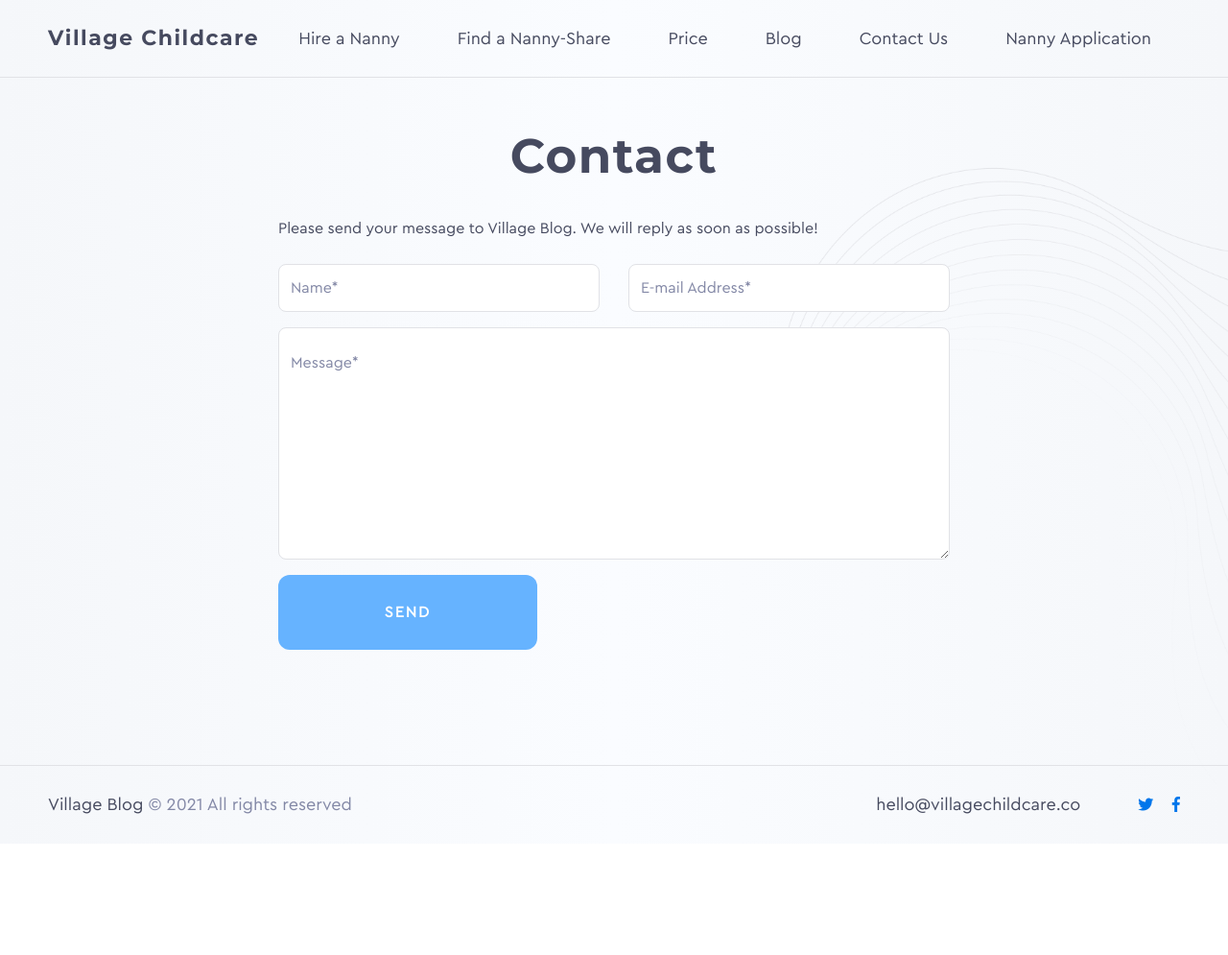
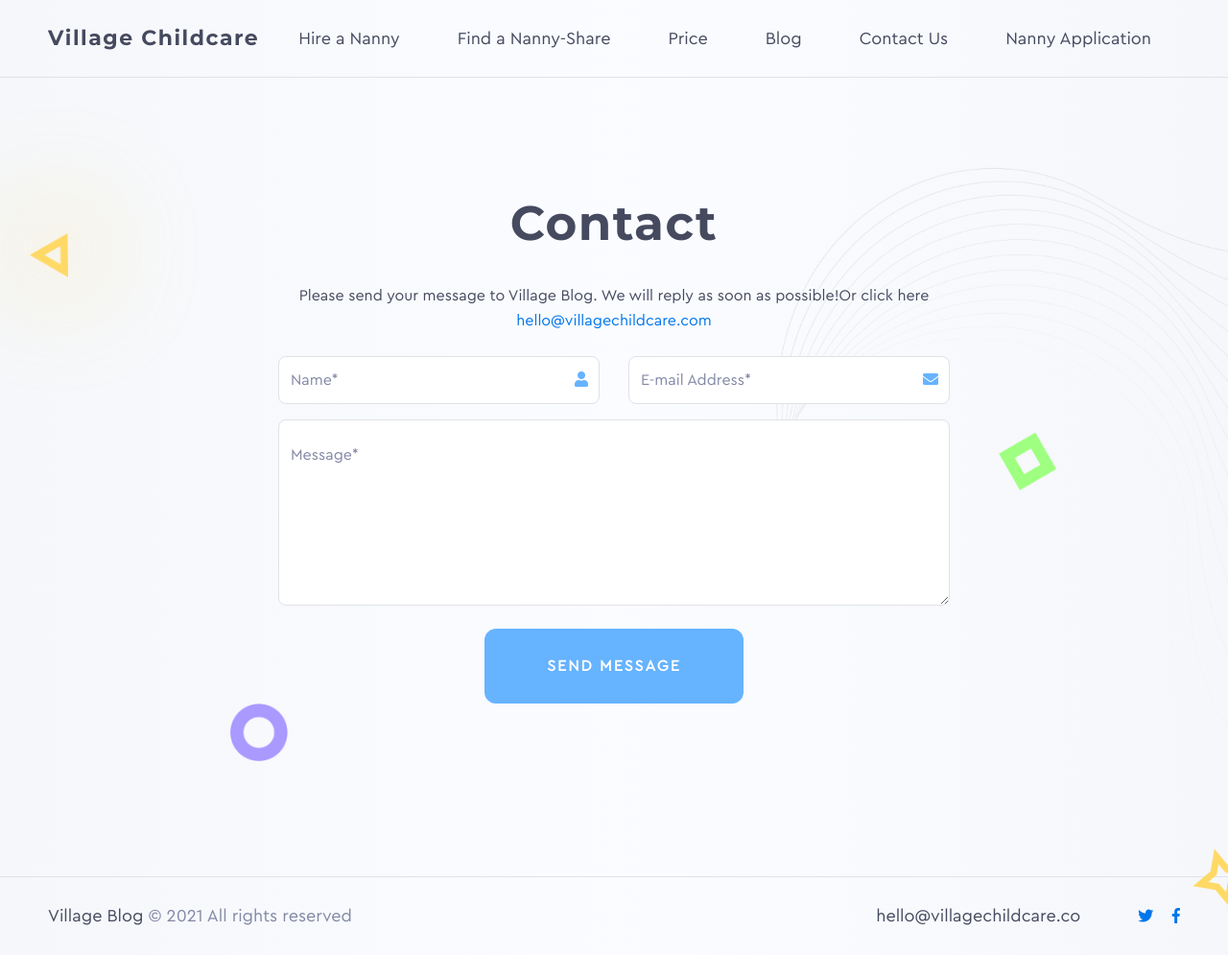
Before and after one commit to webuimaker/vblog, a Jekyll site: the page built from _pages/contact.md, in a window 1280 px wide. Shown: the whole page at 96% size. Built offline with Jekyll 4.4.1, drawn with Linux system fonts in a browser that asks for light colours; nearby versions of some CDN libraries; comment, search, counter and statistics services are not loaded; before the commit the page ends 900 px from its top, so only the background shows below that.

Commit message:
udpated conatct

```diff
--- a/_layouts/default.html
+++ b/_layouts/default.html
@@ -1,5 +1,5 @@
 <!DOCTYPE html>
-<html lang="en" class="{% if page.url == '/' %} firstafter {% endif %}">
+<html lang="en" class="{% if page.url == '/' %} firstafter {% endif %} {% if page.url == '/contact' %} ov-x{% endif %}">
 <head>
 <meta charset="utf-8">
 <meta name="viewport" content="width=device-width, initial-scale=1, shrink-to-fit=no">
@@ -106,6 +106,10 @@ ga('send', 'pageview');
     <div class="purple-circle">
         <img src="{{ site.baseurl }}/assets/images/purple-circle.png" class="img-fluid" alt="">
     </div>
+    {%endif%}
+
+    {% if page.url == '/contact' %}
+        <div class="yellow_dot"><img src="assets/images/star-yellow.png" alt=""></div>
     {%endif%}
 
     <div class="container-fluid">
--- a/_layouts/page.html
+++ b/_layouts/page.html
@@ -2,10 +2,18 @@
 layout: default
 ---
 
-<div class="page-single">
+<div class="page-single {% if page.url == '/contact' %} contact-m-t70 {%endif%}">
     <div class="entry-header">
         <h1 class="posttitle">{{ page.title }}</h1>
     </div>
+    {% if page.url == '/contact' %}
+        <div class="yellow_shadow">
+            <img src="assets/images/triangle@2x.png" alt="">
+        </div>
+
+        <div class="green_shadow"><img src="/assets/images/rectangle-green.png" class="img-fluid" alt=""></div>
+
+    {%endif%}
 </div>
 
 <!-- Featured Image -->
--- a/_pages/contact.md
+++ b/_pages/contact.md
@@ -5,16 +5,25 @@ permalink: /contact
 comments: false
 ---
 
+
+
 <form action="https://formspree.io/mvowrkaz" method="POST">
-<p class="mb-4">Please send your message to {{site.name}}. We will reply as soon as possible!</p>
+<p class="mb-4 text-center">Please send your message to Village Blog. We will reply as soon as possible!Or click here <a href="mailto:hello@villagechildcare" target="_blank">hello@villagechildcare.com</a></p>
 <div class="form-group row">
 <div class="col-md-6">
-<input class="form-control" type="text" name="name" placeholder="Name*" required>
+	<div class="position-relative">
+		<input class="form-control" type="text" name="name" placeholder="Name*" required="" />
+		<i class="fa fa-user fa-lg position-absolute"></i>
+	</div>
 </div>
 <div class="col-md-6">
-<input class="form-control" type="email" name="_replyto" placeholder="E-mail Address*" required>
+	<div class="position-relative">
+		<input class="form-control" type="email" name="_replyto" placeholder="E-mail Address*" required="" />
+		<i class="fa fa-envelope fa-lg position-absolute"></i>
+	</div>
 </div>
 </div>
-<textarea rows="8" class="form-control mb-3" name="message" placeholder="Message*" required></textarea>
-<input class="btn btn-dark" type="submit" value="Send">
+<textarea rows="6" class="form-control mb-3" name="message" placeholder="Message*" required=""></textarea>
+<div class="w-100 text-center mt-4"><input class="btn btn-dark" type="submit" value="Send Message" /></div>
 </form>
+<div class="purple_dot contact-purple"><img src="assets/images/purple_ring.png" alt=""></div>
--- a/assets/css/theme.scss
+++ b/assets/css/theme.scss
@@ -783,6 +783,16 @@ footer {
             width: 60px;
         }
     }
+    .yellow_dot
+    {
+        position: absolute;
+        right: -25px;
+        top: -30px;
+    }
+}
+
+.ov-x{
+    overflow-x: hidden;
 }
 .copyright span{
     color: #8388a6;
@@ -1277,6 +1287,33 @@ color: #464A5F;
     }
 }
 
+.contact-m-t70{
+    margin-top: 70px;
+    .yellow_shadow{
+        position: absolute;
+        left: 0%;
+        top: 200px;
+        img{
+            width: 60px;
+        }
+    }
+    .green_shadow{
+        position: absolute;
+        right: 14%;
+        top: 50%;
+        img{
+            width: 60px;
+        }
+    }
+
+}
+
+.purple_dot.contact-purple{
+    margin-left: -50px;
+    img{
+        width: 60px;
+    }
+}
 
 
 
```
Also changed, not shown: assets/images/triangle@2x.png (added).
